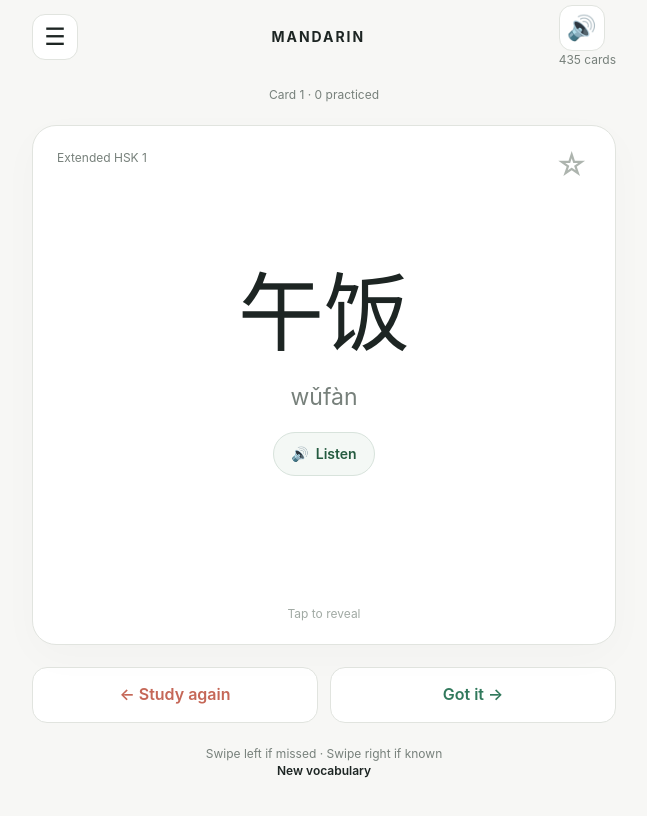
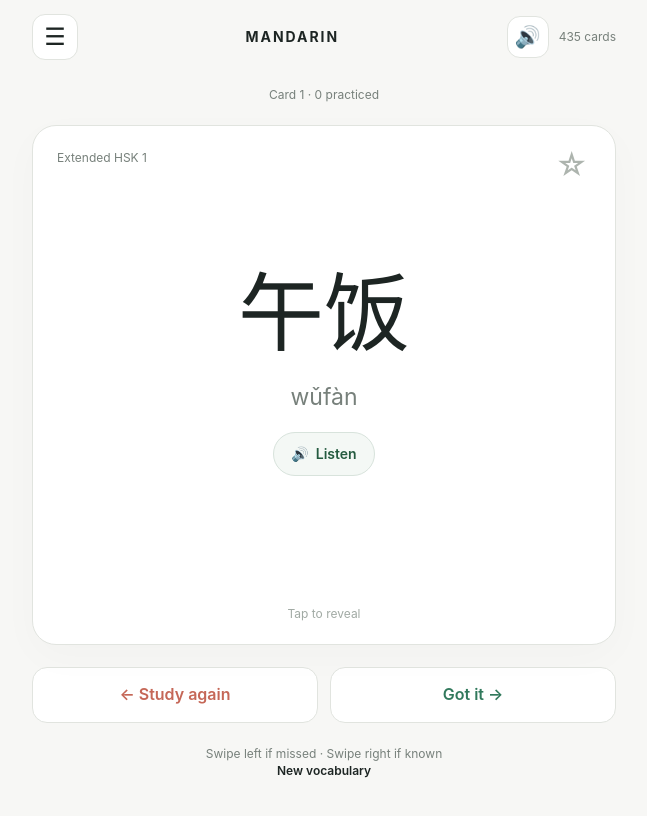
Before and after one commit to ulylab/mandarin-flashcards, a plain HTML site: page index.html in a window 1280 px wide. Shown: the whole page, without its empty margins (316-963 px from the left). Drawn offline with Linux system fonts and the light colour scheme.

Commit message:
Style mute control and compact example playback

```diff
--- a/css/styles.css
+++ b/css/styles.css
@@ -45,3 +45,6 @@
 .sentence-card.is-flipped #content{margin:0;}
 
 .audio-button{position:relative;z-index:3;display:flex;align-items:center;justify-content:center;gap:7px;margin:18px auto 36px;padding:10px 17px;border:1px solid #d8e3dc;border-radius:28px;background:#f4f8f5;color:#255b40;font-size:14px;font-weight:600;min-height:44px;flex-shrink:0;touch-action:manipulation}.audio-button[hidden]{display:none}.audio-button:focus-visible{outline:3px solid #71b48c}.sentence-card:not(.is-flipped) .audio-button{margin:12px auto 32px}
+
+/* Audio controls */
+.top-actions{display:flex;align-items:center;gap:10px}.mute-toggle{font-size:21px;width:42px;height:42px;touch-action:manipulation}.example-play{display:inline-flex;justify-content:center;align-items:center;gap:5px;margin:8px auto 3px;padding:7px 12px;border:1px solid #cad7d0;background:#f3f8f4;border-radius:20px;font-size:12px;font-weight:600;color:#276145;min-height:34px;touch-action:manipulation;position:relative;z-index:4}.example-play:active{background:#deecdf}.example-play:focus-visible{outline:2px solid #34775a}.example .cn,.example .py,.example .en{pointer-events:none}
```
